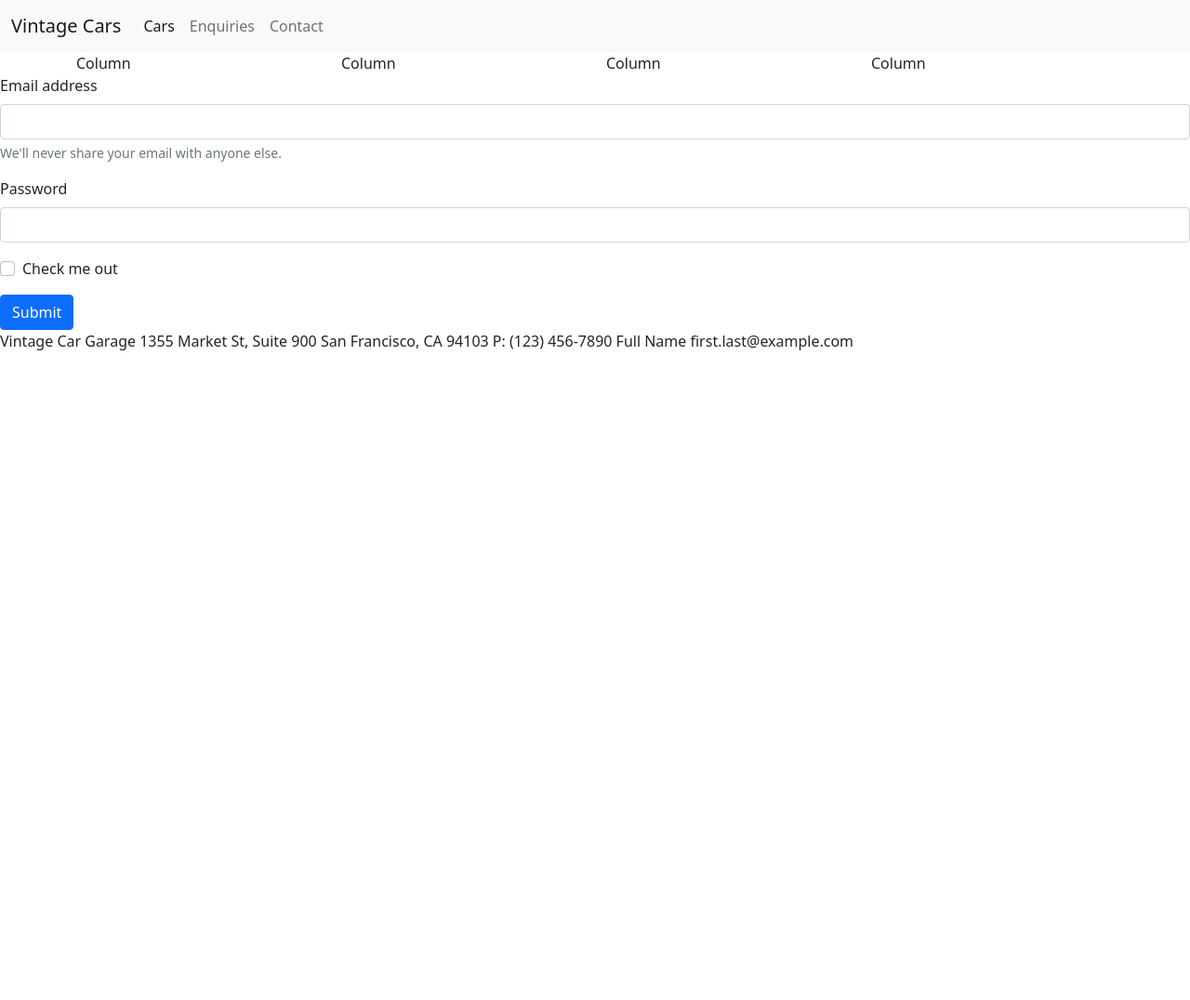
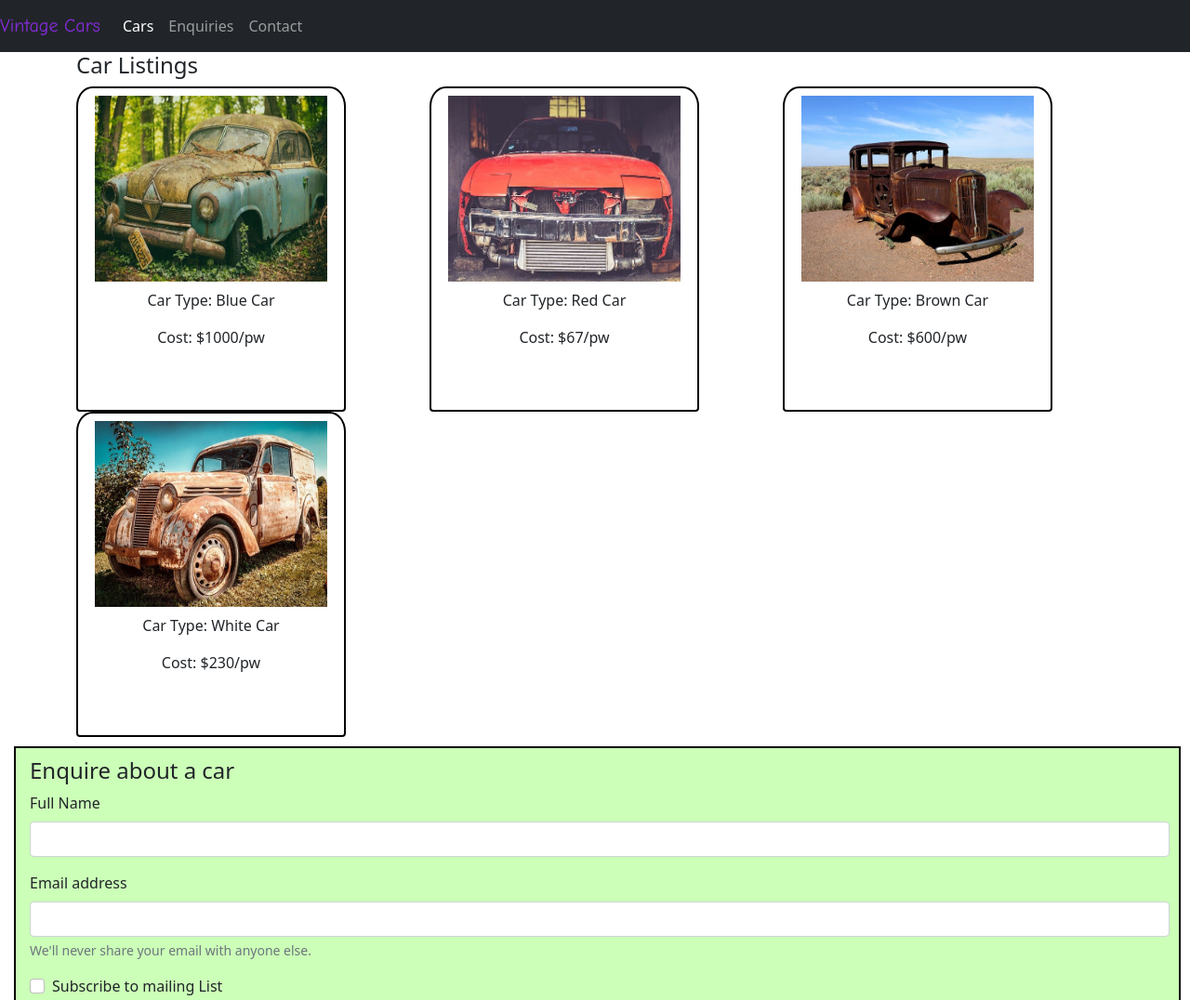
Before and after one commit to tripnfelt/VintageCarSite, a plain HTML site: page index.html in a window 1280 px wide. Shown: the top 1076 px of the page at 93% size. Before the commit the page ends 800 px from the top, so only its background shows below. Drawn offline with nearby package versions, Linux system fonts and the light colour scheme.

Commit message:
added content

```diff
--- a/css/styles.css
+++ b/css/styles.css
@@ -0,0 +1,50 @@
+
+
+
+.card {
+    height: 350px;
+    width: 290px;
+    padding: 8px 4px 8px 4px;
+    border-top-left-radius: 6%;
+    border-top-right-radius: 6%;
+    box-sizing: border-box;
+    border: 2px black solid;
+    text-align:center
+
+
+}
+
+.navbar-brand {
+    font-family: "Comic Sans MS", "Comic Sans", cursive !important;
+    color: blueviolet !important;
+}
+
+img {
+    height: 200px;
+    width: 250px;
+
+}
+
+form {
+    border: 2px black solid;
+    padding: 10px 10px 10px 15px;
+    background-color: rgb(204, 255, 184);
+    margin: 10px 10px 0 15px;
+}
+
+@media only screen and (max-width: 800px) {
+    task {
+        flex-basis: 50%;
+        max-width: 50%;
+    }
+}
+@media only screen and (max-width: 600px) {
+    img {
+      flex-basis: 100%;
+      max-width: 100%;
+    }
+  }
+
+  #toplink {
+      text-align: right;
+  }
--- a/index.html
+++ b/index.html
@@ -2,7 +2,7 @@
 <html lang="en">
 <head>
     <link href="https://cdn.jsdelivr.net/npm/bootstrap@5.1.0/dist/css/bootstrap.min.css" rel="stylesheet" integrity="sha384-KyZXEAg3QhqLMpG8r+8fhAXLRk2vvoC2f3B09zVXn8CA5QIVfZOJ3BCsw2P0p/We" crossorigin="anonymous">
-
+    <link rel="stylesheet" href="./css/styles.css">
     <meta charset="UTF-8">
     <meta http-equiv="X-UA-Compatible" content="IE=edge">
     <meta name="viewport" content="width=device-width, initial-scale=1.0">
@@ -11,22 +11,22 @@
 <body>
 
 <!-- Navbar Start -->
-<nav class="navbar navbar-expand-lg navbar-light bg-light">
-    <div class="container-fluid">
-      <a class="navbar-brand" href="#">Vintage Cars</a>
+<nav id="top_jump" class="navbar navbar-expand-lg navbar-dark bg-dark">
+    <div class="navbar-collapse collapse w-100 order-1 order-md-0 dual-collapse2">
+      <a class="navbar-brand" >Vintage Cars</a>
       <button class="navbar-toggler" type="button" data-bs-toggle="collapse" data-bs-target="#navbarNav" aria-controls="navbarNav" aria-expanded="false" aria-label="Toggle navigation">
         <span class="navbar-toggler-icon"></span>
       </button>
-      <div class="collapse navbar-collapse" id="navbarNav">
-        <ul class="navbar-nav">
+      <div class="navbar-collapse collapse w-100 order-3 dual-collapse2" id="navbarNav">
+        <ul class="navbar-nav ml-auto">
           <li class="nav-item">
-            <a class="nav-link active" aria-current="page" href="#">Cars</a>
+            <a class="nav-link active" aria-current="page" href="#listings_jump">Cars</a>
           </li>
           <li class="nav-item">
-            <a class="nav-link" href="#">Enquiries</a>
+            <a class="nav-link" href="#enquire_jump">Enquiries</a>
           </li>
           <li class="nav-item">
-            <a class="nav-link" href="#">Contact</a>
+            <a class="nav-link" href="#contact_jump">Contact</a>
         </ul>
       </div>
     </div>
@@ -37,56 +37,106 @@
 <!-- Heading End -->
 
 <!-- Car Listing Cards start -->
-<section class="container">
+<section id="listings_jump" class="container">
+    <h4>Car Listings</h4>
     <div class="row">
       <div class="col">
-        Column
+        <div class="card">
+            <picture>
+            <img src="./images/car1.jpg" alt="Nice Car" />
+            </picture>
+            <h3></h3>
+            <p>Car Type: Blue Car</p>
+            <p>Cost: $1000/pw</p>
+        </div>
       </div>
       <div class="col">
-        Column
+        <div class="card">
+            <picture>
+            <img src="./images/car2.jpg" alt="Beautiful Car" />
+            </picture>
+            <h3></h3>
+            <p>Car Type: Red Car</p>
+            <p>Cost: $67/pw</p>
+        </div>
       </div>
       <div class="col">
-        Column
+        <div class="card">
+            <picture>
+            <img src="./images/car3.jpg" alt="Perfect Car" />
+            </picture>
+            <h3></h3>
+            <p>Car Type: Brown Car</p>
+            <p>Cost: $600/pw</p>
+        </div>
       </div>
       <div class="col">
-        Column
+        <div class="card">
+            <picture>
+            <img src="./images/car4.jpg" alt="Pristine Car, honest" />
+            </picture>
+            <h3></h3>
+            <p>Car Type: White Car</p>
+            <p>Cost: $230/pw</p>
+        </div>
       </div>
     </div>
 </section>
 <!-- Car Listing Cards End -->
 
 <!-- Form Start -->
-<form>
+<form id="enquire_jump">
+    <h4>Enquire about a car</h4>
+    <div class="mb-3">
+        <label for="FullName" class="form-label">Full Name</label>
+        <input type="text" class="form-control" id="FullName">
+      </div>
     <div class="mb-3">
       <label for="exampleInputEmail1" class="form-label">Email address</label>
       <input type="email" class="form-control" id="exampleInputEmail1" aria-describedby="emailHelp">
       <div id="emailHelp" class="form-text">We'll never share your email with anyone else.</div>
     </div>
-    <div class="mb-3">
-      <label for="exampleInputPassword1" class="form-label">Password</label>
-      <input type="password" class="form-control" id="exampleInputPassword1">
-    </div>
+
     <div class="mb-3 form-check">
       <input type="checkbox" class="form-check-input" id="exampleCheck1">
-      <label class="form-check-label" for="exampleCheck1">Check me out</label>
+      <label class="form-check-label" for="exampleCheck1">Subscribe to mailing List</label>
     </div>
+    <select class="form-select" aria-label="Default select example">
+        <option selected>Choose your Car</option>
+        <option value="1">Blue Car</option>
+        <option value="2">Red Car</option>
+        <option value="3">Brown Car</option>
+        <option value="3">White Car</option>
+      </select>
+    <div class="mb-3">
+        <label for="exampleFormControlTextarea1" class="form-label">Comments</label>
+        <textarea class="form-control" id="exampleFormControlTextarea1" rows="3"></textarea>
+      </div>
     <button type="submit" class="btn btn-primary">Submit</button>
   </form>
 <!-- Form End -->
 
 <!-- Contact Information Start -->
+<address id="contact_jump">
+    <h4>Contact Information</h4>
+    Vintage Car Garage
+    <br>
+    1355 Market St, Suite 900
+    <br>
+    San Francisco, CA 94103
+    <br>
+    P: (123) 456-7890
+    <br>
+    first.last@example.com
+    </address>
 <!-- Contact Information End -->
 
+<!-- Back to top Nav Start -->
+<p id="toplink"><a href="#top_jump">Back to top</a></p>
+<!-- Back to top Nav End -->
 
 <!-- Footer Start -->
-<address>
-Vintage Car Garage
-1355 Market St, Suite 900
-San Francisco, CA 94103
-P: (123) 456-7890
-Full Name
-first.last@example.com
-</address>
+<p>Copyright 2021 &copy; All Rights Reserved</p>
 <!-- Footer End -->
 </body>
 </html>
```
Also changed, not shown: images/car1.jpg (added), images/car2.jpg (added), images/car3.jpg (added), images/car4.jpg (added).
